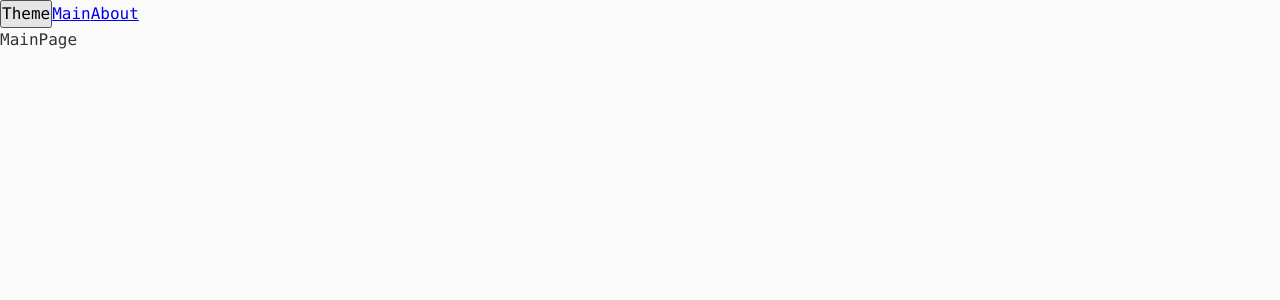
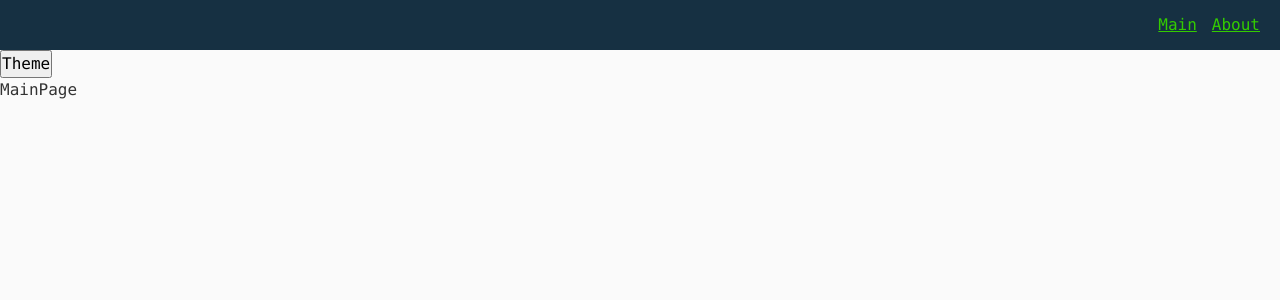
Before and after one commit to Semchenock/Articles, a React app: page / in a window 1280 px wide. Shown: the top 300 px of the page. Built offline with nearby package versions, Linux system fonts and the light colour scheme.

Commit message:
added Navbar

```diff
--- a/src/app/App.tsx
+++ b/src/app/App.tsx
@@ -1,18 +1,16 @@
-import { Suspense, useContext, useState } from "react";
-import { Link } from "react-router-dom";
 import './styles/index.scss'
 import { classNames } from "shared/lib/classNames/classNames";
 import { useTheme } from "app/providers/ThemeProvider";
 import { AppRouter } from "app/providers/router";
+import { Navbar } from "widgets/NavBar";
 
 export const App = () => {
   const {theme, toggleTheme} = useTheme();
 
   return (
     <div className={classNames('app', {}, [theme])}>
+      <Navbar/>
       <button onClick={toggleTheme}>Theme</button>
-      <Link to={'/'}>Main</Link>
-      <Link to={'/about'}>About</Link>
       <AppRouter/>
     </div>
   )
--- a/src/app/styles/themes/dark.scss
+++ b/src/app/styles/themes/dark.scss
@@ -1,6 +1,9 @@
 .app.dark {
   --bg-color: #163042;
+  --inverted-bg-color: #fafafa;
 
   --primary-color: #9efcf0;
+  --inverted-primary-color: #333333;
   --secondary-color: #3c0;
+  --inverted-secondary-color: #263238;
 }
--- a/src/app/styles/themes/normal.scss
+++ b/src/app/styles/themes/normal.scss
@@ -1,6 +1,9 @@
 .app.light {
   --bg-color: #fafafa;
+  --inverted-bg-color: #163042;
 
   --primary-color: #333333;
+  --inverted-primary-color: #9efcf0;
   --secondary-color: #263238;
+  --inverted-secondary-color: #3c0;
 }
--- a/src/app/styles/variables/global.scss
+++ b/src/app/styles/variables/global.scss
@@ -8,4 +8,6 @@
   --font-size-l: 24px;
   --font-line-l: 32px;
   --font-l: var(--font-size-l) / var(--font-line-l) var(--font-family-main);
+
+  --navbar-height: 50px;
 }
--- a/src/shared/lib/classNames/classNames.ts
+++ b/src/shared/lib/classNames/classNames.ts
@@ -1,6 +1,6 @@
 type Mods = Record<string, boolean | string>
 
-export function classNames(cls: string, mods: Mods, additional: string[]): string {
+export function classNames(cls: string, mods?: Mods, additional?: string[]): string {
   return [
     cls,
     ...additional,
--- /dev/null
+++ b/src/shared/ui/AppLink/AppLink.module.scss
@@ -0,0 +1,11 @@
+.AppLink {
+
+}
+
+.primary {
+  color: var(--inverted-primary-color);
+}
+
+.secondary {
+  color: var(--inverted-secondary-color);
+}
--- /dev/null
+++ b/src/shared/ui/AppLink/AppLink.tsx
@@ -0,0 +1,35 @@
+import { FC } from 'react';
+import { Link, LinkProps } from 'react-router-dom';
+import { classNames } from 'shared/lib/classNames/classNames';
+import cls from './AppLink.module.scss';
+
+export enum AppLinkTheme {
+  PRIMARY = 'primary',
+  SECONDARY = 'secondary',
+}
+
+interface AppLinkProps extends LinkProps {
+  className?: string;
+  theme?: AppLinkTheme;
+}
+
+const AppLink: FC<AppLinkProps> = (props) => {
+  const {
+    to,
+    className,
+    children,
+    theme = AppLinkTheme.PRIMARY,
+    ...otherProps
+  } = props;
+  return (
+    <Link
+      to={to}
+      className={classNames(cls.AppLink, {}, [className, cls[theme]])}
+      {...otherProps}
+    >
+      {children}
+    </Link>
+  )
+}
+
+export { AppLink }
--- /dev/null
+++ b/src/widgets/NavBar/index.ts
@@ -0,0 +1 @@
+export { Navbar } from './ui/Navbar'
--- /dev/null
+++ b/src/widgets/NavBar/ui/Navbar.module.scss
@@ -0,0 +1,16 @@
+.Navbar {
+  width: 100%;
+  height: var(--navbar-height);
+  background: var(--inverted-bg-color);
+  display: flex;
+  align-items: center;
+  padding: 20px;
+}
+
+.links {
+  margin-left: auto;
+}
+
+.mainLink {
+  margin-right: 15px;
+}
--- /dev/null
+++ b/src/widgets/NavBar/ui/Navbar.tsx
@@ -0,0 +1,25 @@
+import { classNames } from "shared/lib/classNames/classNames";
+import { AppLink, AppLinkTheme } from "shared/ui/AppLink/AppLink";
+import cls from './Navbar.module.scss';
+
+interface NavbarProps {
+  className?: string;
+}
+
+const Navbar = (props: NavbarProps) => {
+  const {className} = props;
+  return (
+    <div className={classNames(cls.Navbar, {}, [className])}>
+      <div className={cls.links}>
+        <AppLink to={'/'} theme={AppLinkTheme.SECONDARY} className={cls.mainLink}>
+          Main
+        </AppLink>
+        <AppLink to={'/about'} theme={AppLinkTheme.SECONDARY}>
+          About
+        </AppLink>
+      </div>
+    </div>
+  )
+}
+
+export { Navbar }
```
